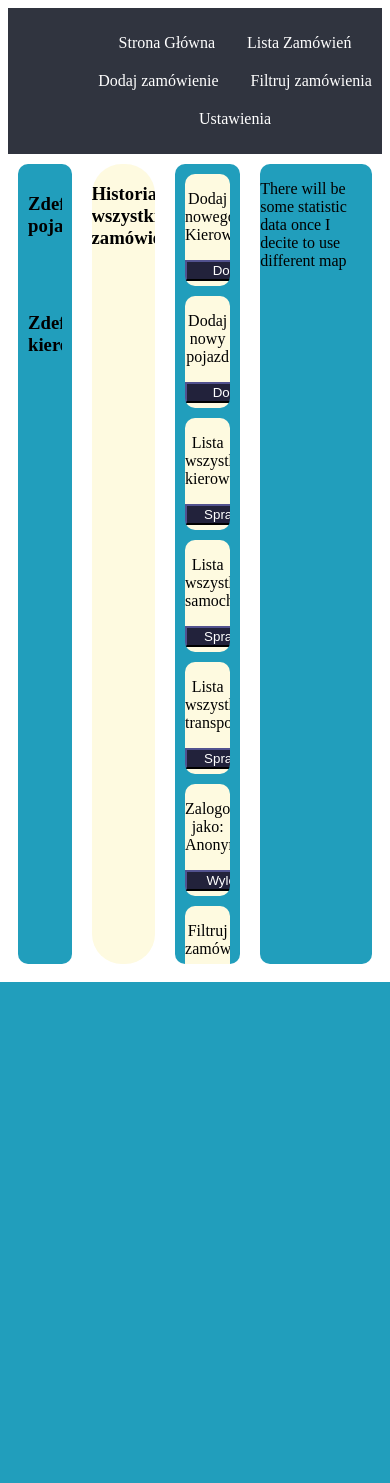
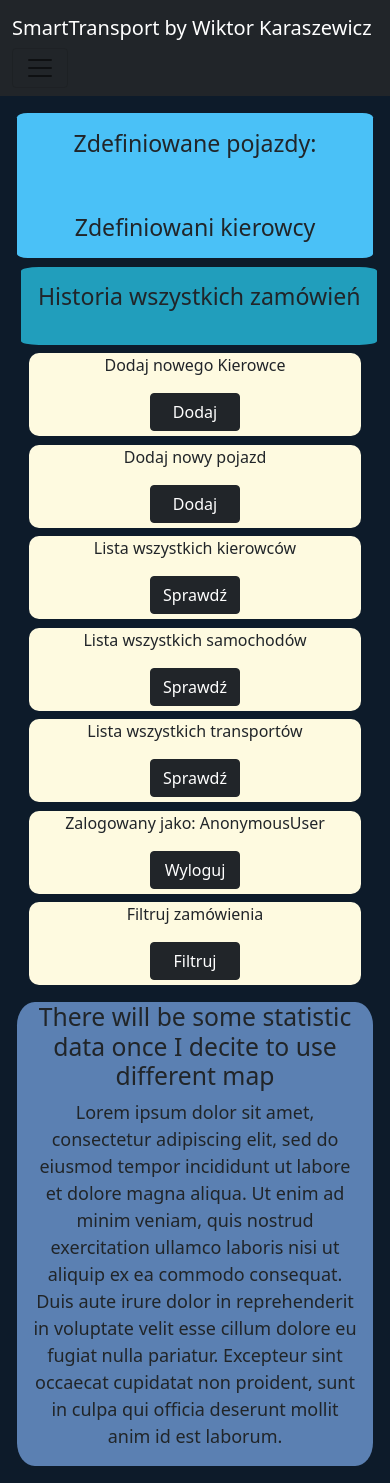
Before and after one commit to Wikkktor/TransportApp, a Django app: page /settings/ in a window 390 px wide. Before the commit the page ends 982 px from the top, so only its background shows below. Run offline with Django 3.2, Linux system fonts and the light colour scheme; data that the repository does not hold is empty.

Commit message:
Settings display responsive

```diff
--- a/TransportApp/static/main.css
+++ b/TransportApp/static/main.css
@@ -446,6 +446,7 @@ a {
     background-color: #fefae0;
     text-align: center;
     border-radius: 10px;
+    margin-bottom: 1vh;
 }
 .settin_button button {
     margin-bottom: 5px;
--- a/templates/settings.html
+++ b/templates/settings.html
@@ -1,97 +1,85 @@
-{% load static %}
-<!doctype html>
-<html lang="en">
-<head>
-    <meta charset="UTF-8">
-    <meta name="viewport"
-          content="width=device-width, user-scalable=no, initial-scale=1.0, maximum-scale=1.0, minimum-scale=1.0">
-    <meta http-equiv="X-UA-Compatible" content="ie=edge">
-    <link rel="stylesheet" href="/static/main.css">
-    <title>Transport App</title>
-</head>
-<body>
-<div class="mainMenu">
-    <ul>
-        <li><a href="{% url 'base' %}"> Strona Główna </a></li>
-        <li><a href="{% url 'order_list_view' %}">Lista Zamówień</a></li>
-        <li><a href="{% url 'order_add_view' %}"> Dodaj zamówienie </a></li>
-        <li><a href="{% url 'order_filter' %}"> Filtruj zamówienia </a></li>
-        <li><a href="{% url 'settings' %}"> Ustawienia </a></li>
-    </ul>
-</div>
-<div class="settings_coint">
-    <div class="no_flex">
+{% extends 'base.html' %}
+{% block base %}
+<div class="row" style="margin: 2vh; text-align: center; justify-content: center">
+    <div class="col-sm-2" style="background-color: #4ac1f7; border-radius: 3%; margin-bottom: 1vh;">
         <div class="cars">
-            <h3> Zdefiniowane pojazdy:</h3>
-            <ul>
+            <h3 style="text-align: center; margin-top: 2vh;"> Zdefiniowane pojazdy:</h3>
+            <ul style="text-align: center; list-style-type: none;">
                 {% for car in cars %}
                     <li><h4>{{ car }}</h4></li>
                     <a class="settings_modify" href="{{ car.get_modify_url }}">
-                        <button>Edytuj</button>
+                        <button class="btn btn-secondary">Edytuj</button>
                     </a>
                     <a class="settings_delete" href="{{ car.get_delete_url }}">
-                        <button>Usuń</button>
+                        <button class="btn btn-secondary">Usuń</button>
                     </a>
                 {% endfor %}
             </ul>
         </div>
         <br>
         <div class="drivers">
-            <h3> Zdefiniowani kierowcy</h3>
-            <ul>
+            <h3 style="text-align: center; margin-top: 2vh"> Zdefiniowani kierowcy</h3>
+            <ul style="text-align: center; list-style-type: none;">
                 {% for driver in drivers %}
                     <li><h4>{{ driver }}</h4></li>
                     <a class="settings_modify" href="{{ driver.get_modify_url }}">
-                        <button>Edytuj</button>
+                        <button class="btn btn-secondary">Edytuj</button>
                     </a>
                     <a class="settings_delete" href="{{ driver.get_delete_url }}">
-                        <button>Usuń</button>
+                        <button class="btn btn-secondary">Usuń</button>
                     </a>
                 {% endfor %}
             </ul>
         </div>
     </div>
-    <div class="all_orders">
-        <h3>Historia wszystkich zamówień</h3>
-        <ul>
+    <div class="col-sm-4" style="background-color: #219ebc; border-radius: 5%; margin-bottom: 1vh; margin-left: 1vh;">
+        <h3 style="text-align: center; margin-top: 2vh">Historia wszystkich zamówień</h3>
+        <ul style="margin: 2vh; list-style-type: none; align-content: center">
             {% for order in orders %}
-                <a href="{{ order.get_absolute_url }}">
-                    <li> {{ order }}</li>
+                <a style='text-decoration: none; font-size: large;' href="{{ order.get_absolute_url }}">
+                    <li style='background-color: #30343f; color: white; margin-bottom: 1vh; padding-left: 2vh; '
+                            class="base_view_orders"> {{ order }}</li>
                 </a>
             {% endfor %}
         </ul>
     </div>
-    <div class="no_flex">
+    <div class="col-sm-2" style="margin-bottom: 1vh;">
         <div class="settin_button">
             <p> Dodaj nowego Kierowce</p>
-            <a href="{% url 'driver_add_view' %}"><button> Dodaj</button></a>
+            <a href="{% url 'driver_add_view' %}"><button class="btn btn-dark"> Dodaj</button></a>
         </div>
         <div class="settin_button">
             <p> Dodaj nowy pojazd </p>
-            <a href="{% url 'car_add_view' %}"><button> Dodaj </button></a>
+            <a href="{% url 'car_add_view' %}"><button class="btn btn-dark"> Dodaj </button></a>
         </div>
         <div class="settin_button">
             <p> Lista wszystkich kierowców </p>
-            <a href="{% url 'driver_list_view' %}"><button> Sprawdź </button></a>
+            <a href="{% url 'driver_list_view' %}"><button class="btn btn-dark"> Sprawdź </button></a>
         </div>
         <div class="settin_button">
             <p> Lista wszystkich samochodów </p>
-            <a href="{% url 'car_list_view' %}"><button> Sprawdź </button></a>
+            <a href="{% url 'car_list_view' %}"><button class="btn btn-dark"> Sprawdź </button></a>
         </div>
         <div class="settin_button">
             <p> Lista wszystkich transportów </p>
-            <a href="{% url 'transport_list_view' %}"><button> Sprawdź </button></a>
+            <a href="{% url 'transport_list_view' %}"><button class="btn btn-dark"> Sprawdź </button></a>
         </div>
         <div class="settin_button">
             <p> Zalogowany jako: {{ user }} </p>
-            <a href="{% url 'logout' %}"><button> Wyloguj</button></a>
+            <a href="{% url 'logout' %}"><button class="btn btn-dark"> Wyloguj</button></a>
         </div>
         <div class="settin_button">
             <p> Filtruj zamówienia </p>
-            <a href="{% url 'order_filter' %}"><button> Filtruj</button></a>
+            <a href="{% url 'order_filter' %}"><button class="btn btn-dark"> Filtruj</button></a>
         </div>
     </div>
-    <div class="no_flex">
-        <p> There will be some statistic data once I decite to use different map </p>
+    <div class="col-sm-3" style="background-color: #5b80b2; border-radius: 5%">
+        <h2> There will be some statistic data once I decite to use different map </h2>
+        <p style="font-size: 18px"> Lorem ipsum dolor sit amet, consectetur adipiscing elit, sed do eiusmod tempor incididunt
+            ut labore et dolore magna aliqua. Ut enim ad minim veniam, quis nostrud exercitation ullamco
+            laboris nisi ut aliquip ex ea commodo consequat. Duis aute irure dolor in reprehenderit in
+            voluptate velit esse cillum dolore eu fugiat nulla pariatur. Excepteur sint occaecat cupidatat
+            non proident, sunt in culpa qui officia deserunt mollit anim id est laborum.</p>
     </div>
 </div>
+{% endblock %}
```
